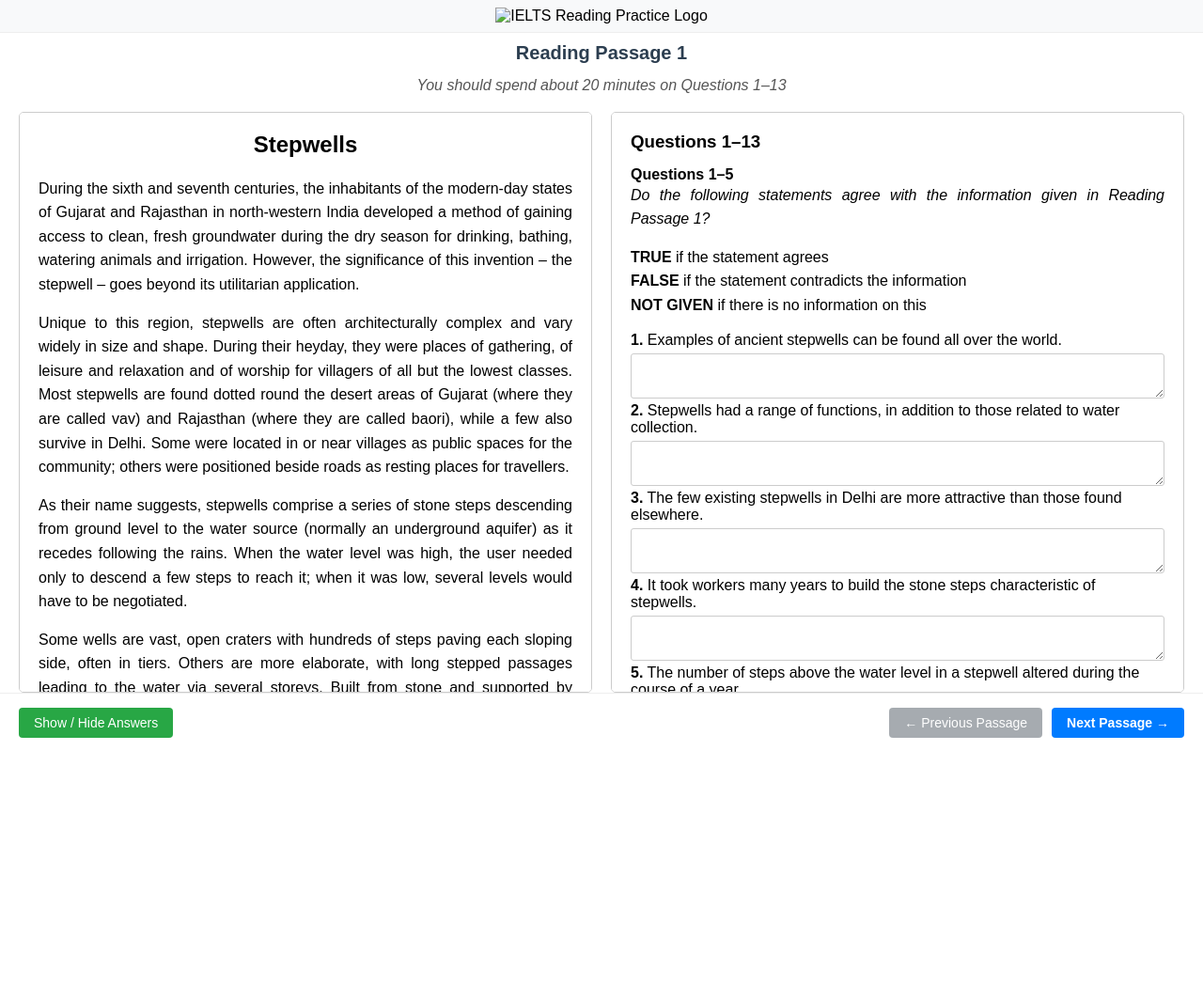
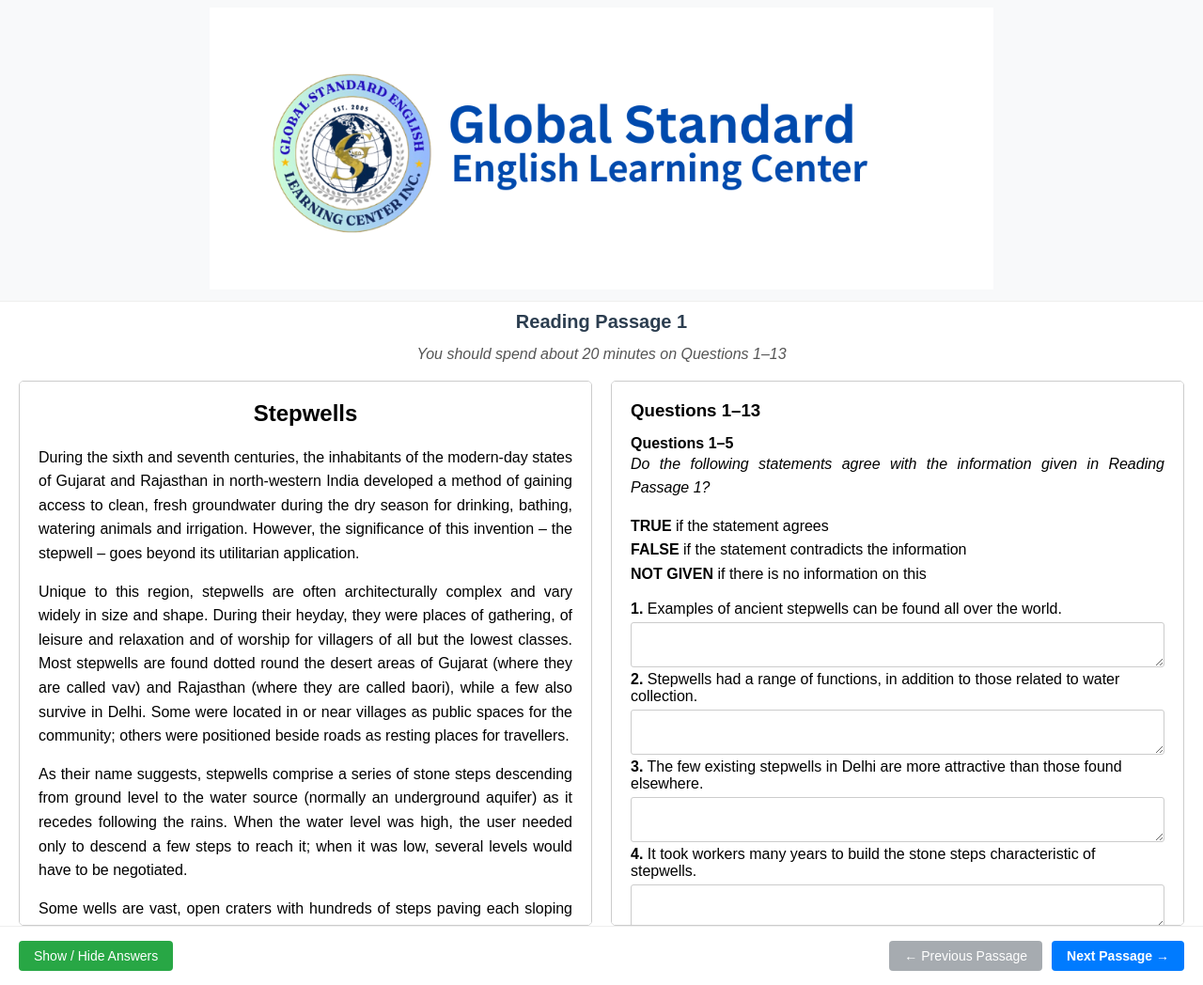
Before and after one commit to globalstandard08-cmd/C10T1reading, a plain HTML site: page reading-stepwells.html in a window 1280 px wide. Shown: the whole page at 94% size. Before the commit the page ends 800 px from the top, so only its background shows below. Drawn offline with Linux system fonts and the light colour scheme.

Commit message:
Update reading-stepwells.html

```diff
--- a/reading-stepwells.html
+++ b/reading-stepwells.html
@@ -16,7 +16,7 @@
             border-bottom: 1px solid #eee;
         }
         .logo {
-            height: 50px; /* Adjust height as needed */
+            height: 300px; /* Adjust height as needed */
             width: auto;
             object-fit: contain;
         }
@@ -157,7 +157,7 @@
     <!-- Logo -->
     <div class="logo-container">
         <!-- Replace src with your actual logo file path -->
-        <img src="your-logo.png" alt="IELTS Reading Practice Logo" class="logo">
+        <img src="ielts-logo.png" alt="IELTS Reading Practice Logo" class="logo">
     </div>
 
     <h1>Reading Passage 1</h1>
```
